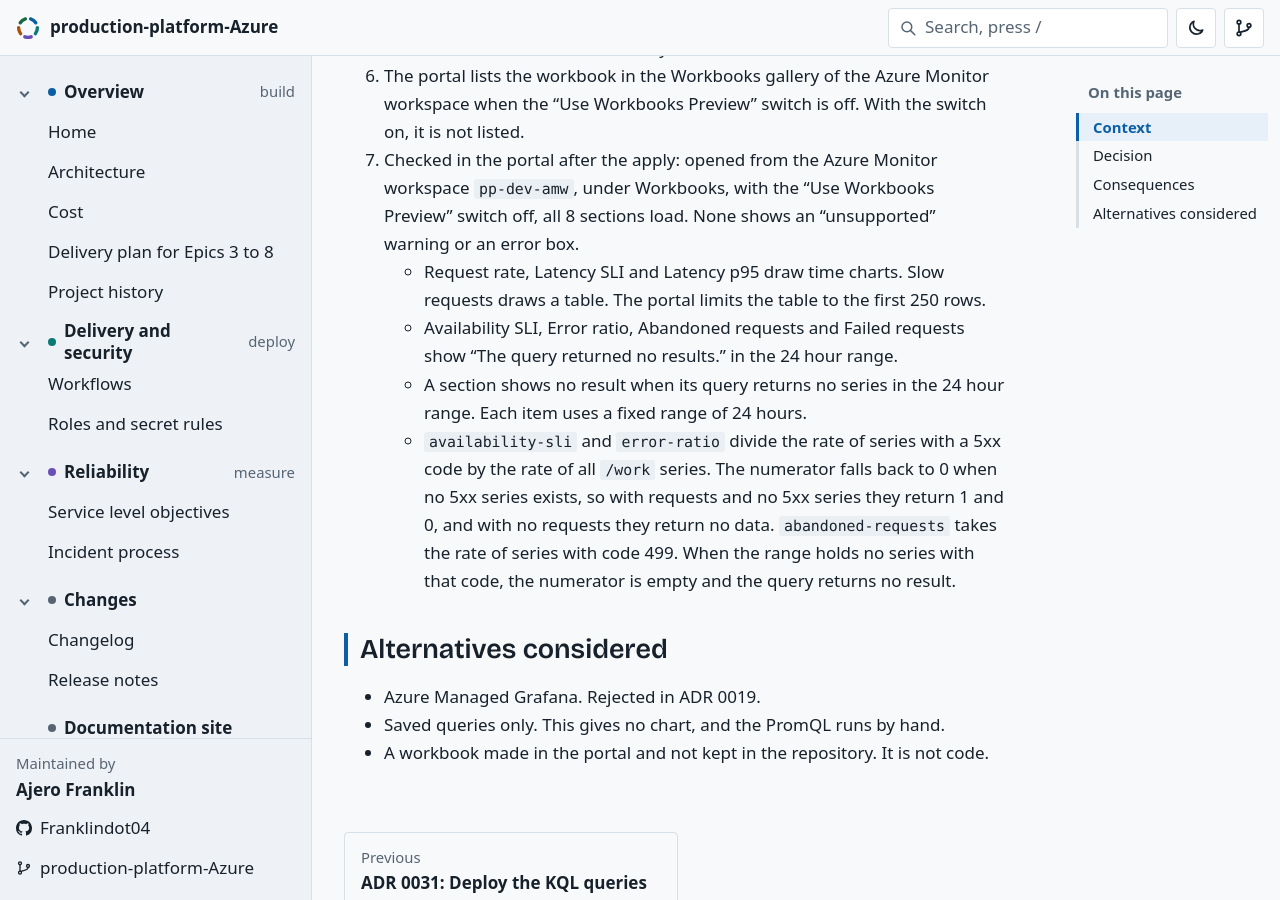
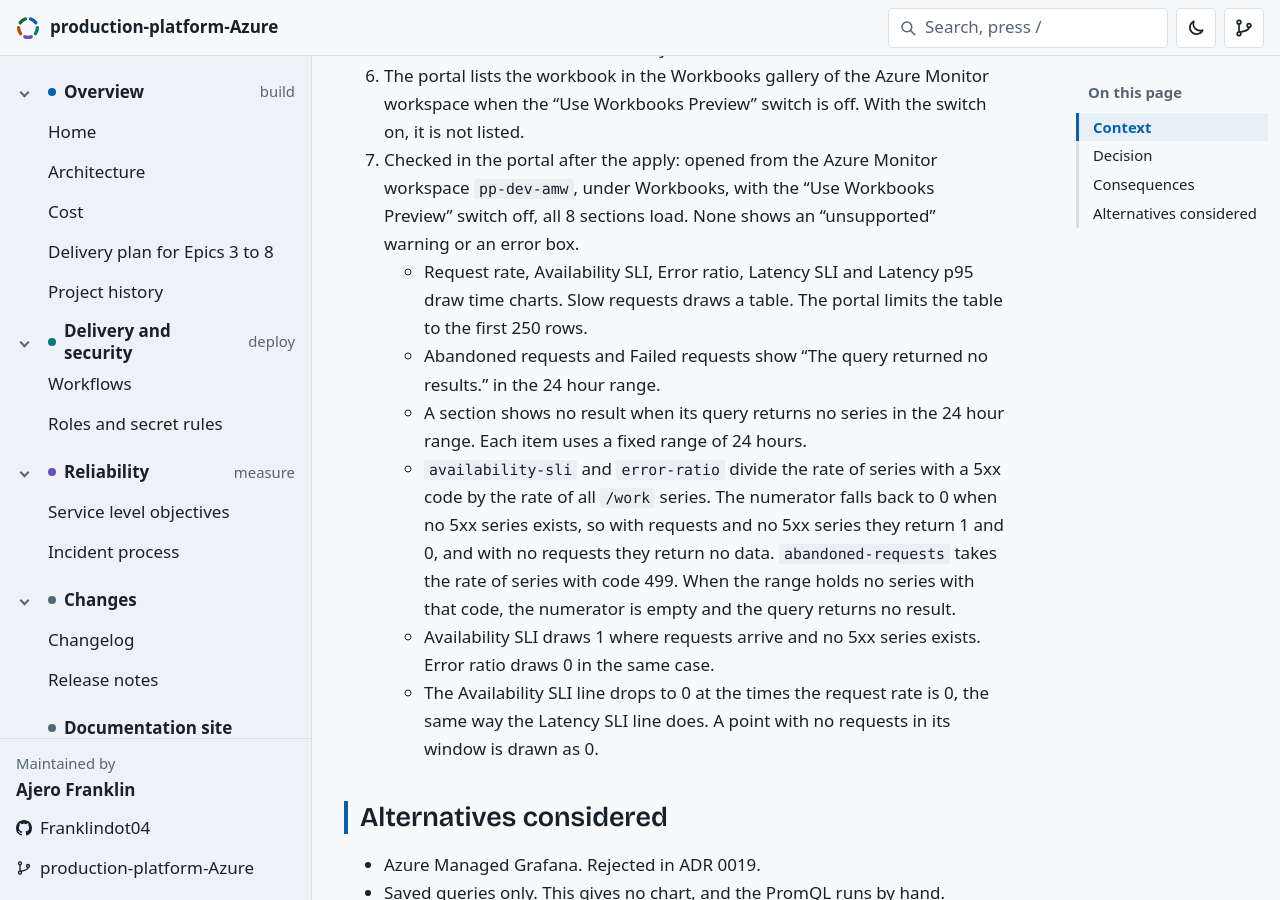
Before and after one commit to Franklindot04/production-platform-Azure, a Jekyll site: the page built from docs/adr/0032-workbook-for-dashboards.md, in a window 1280 px wide and 900 px high, scrolled down 1573 px. Built offline with Jekyll 4.4.1, drawn with Linux system fonts in a browser that asks for light colours; some web fonts are replaced; our own code applies the rules of GitHub Pages for plain Markdown files; comment, search, counter and statistics services are not loaded.

Commit message:
update the workbook records for availability sli and error ratio (#134)

```diff
--- a/docs/adr/0032-workbook-for-dashboards.md
+++ b/docs/adr/0032-workbook-for-dashboards.md
@@ -30,10 +30,12 @@ What stays from ADR 0019: no Grafana, and queries as files under `monitoring/`.
 5. Prometheus data stays in the Azure Monitor workspace for 18 months (Microsoft documentation), so the workbook can show data from earlier sessions while the cluster is destroyed.
 6. The portal lists the workbook in the Workbooks gallery of the Azure Monitor workspace when the "Use Workbooks Preview" switch is off. With the switch on, it is not listed.
 7. Checked in the portal after the apply: opened from the Azure Monitor workspace `pp-dev-amw`, under Workbooks, with the "Use Workbooks Preview" switch off, all 8 sections load. None shows an "unsupported" warning or an error box.
-   - Request rate, Latency SLI and Latency p95 draw time charts. Slow requests draws a table. The portal limits the table to the first 250 rows.
-   - Availability SLI, Error ratio, Abandoned requests and Failed requests show "The query returned no results." in the 24 hour range.
+   - Request rate, Availability SLI, Error ratio, Latency SLI and Latency p95 draw time charts. Slow requests draws a table. The portal limits the table to the first 250 rows.
+   - Abandoned requests and Failed requests show "The query returned no results." in the 24 hour range.
    - A section shows no result when its query returns no series in the 24 hour range. Each item uses a fixed range of 24 hours.
    - `availability-sli` and `error-ratio` divide the rate of series with a 5xx code by the rate of all `/work` series. The numerator falls back to 0 when no 5xx series exists, so with requests and no 5xx series they return 1 and 0, and with no requests they return no data. `abandoned-requests` takes the rate of series with code 499. When the range holds no series with that code, the numerator is empty and the query returns no result.
+   - Availability SLI draws 1 where requests arrive and no 5xx series exists. Error ratio draws 0 in the same case.
+   - The Availability SLI line drops to 0 at the times the request rate is 0, the same way the Latency SLI line does. A point with no requests in its window is drawn as 0.
 
 ## Alternatives considered
 
```
Also changed, not shown: docs/adr/0027-dashboard-queries-as-files.md (+1 -1 lines), monitoring/README.md.
